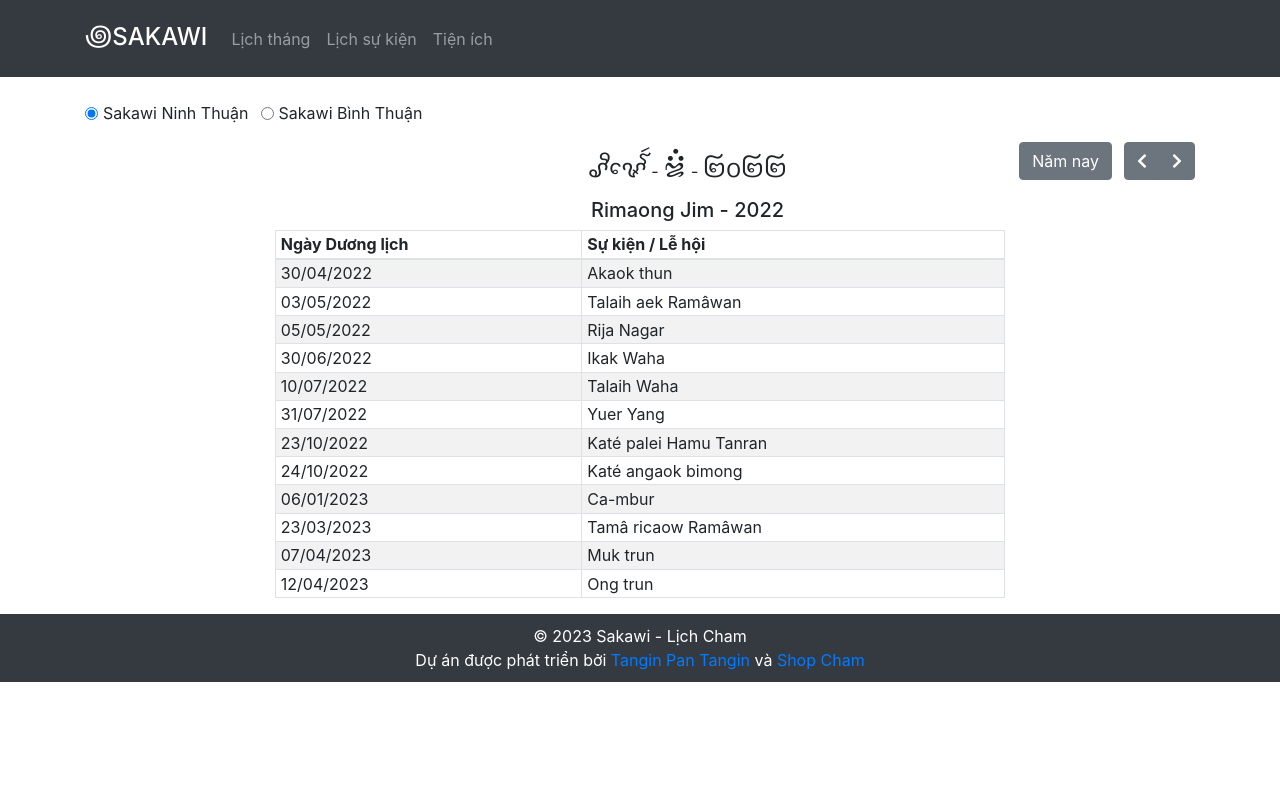
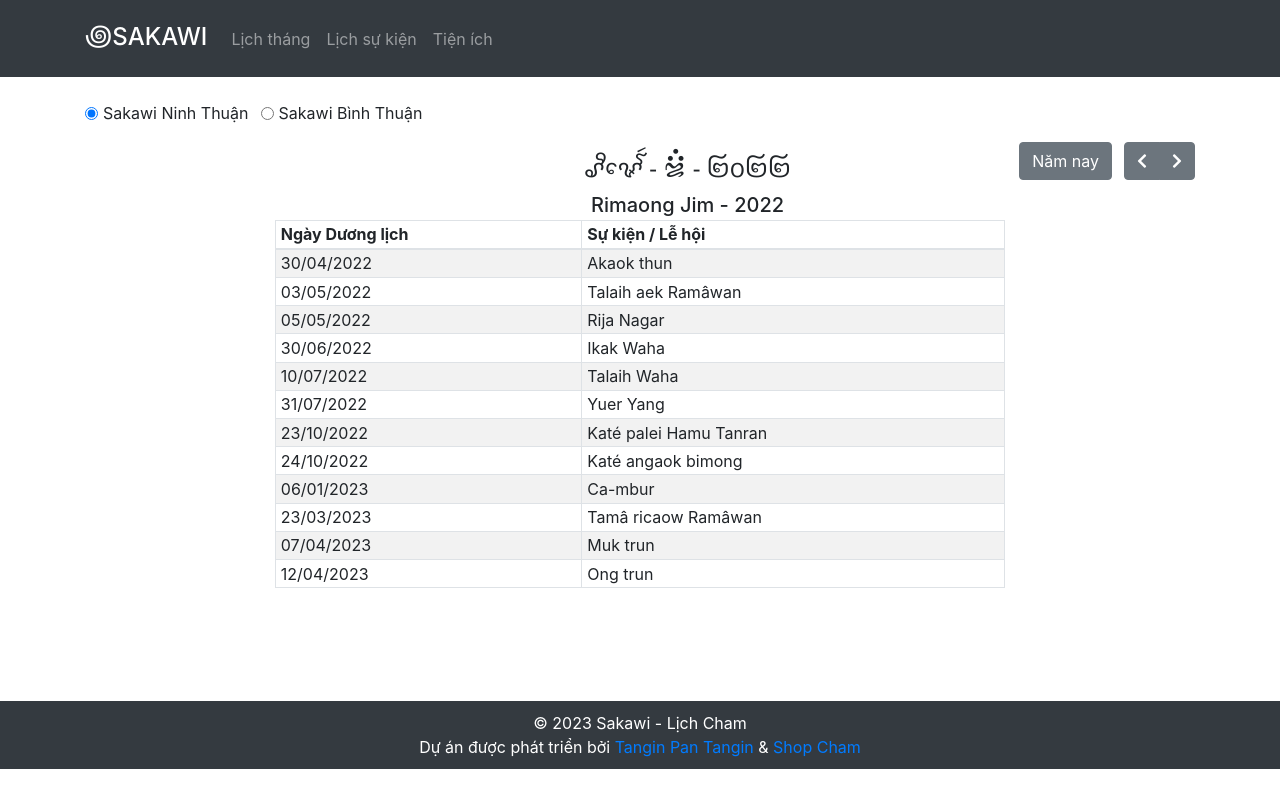
Before and after one commit to Tanginpantangin/sakawi-cham-web, a React (Create React App) app: page /#/events in a window 1280 px wide. Built offline with nearby package versions, Linux system fonts and the light colour scheme.

Commit message:
update layout

```diff
--- a/public/index.html
+++ b/public/index.html
@@ -1,17 +1,17 @@
 <!DOCTYPE html>
 <html lang="en">
+
 <head>
   <meta charset="utf-8" />
-    <link rel="icon" href="%PUBLIC_URL%/favicon.ico" />
+  <link rel="icon" href="%PUBLIC_URL%/sakawi.ico" />
   <meta name="viewport" content="width=device-width, initial-scale=1" />
   <meta name="theme-color" content="#000000" />
-    <meta
-      name="description"
-      content="Web site created using create-react-app"
-    />
+  <meta name="description" content="Sakawi (Lịch Cham) - Dự án được phát triển bởi Tangin Pan Tangin & Shop Cham" />
   <!-- Bootstrap CSS -->
-    <link rel="stylesheet" href="https://cdn.jsdelivr.net/npm/bootstrap@4.6.0/dist/css/bootstrap.min.css" integrity="sha384-B0vP5xmATw1+K9KRQjQERJvTumQW0nPEzvF6L/Z6nronJ3oUOFUFpCjEUQouq2+l" crossorigin="anonymous">
-    <link rel="stylesheet" href="https://use.fontawesome.com/releases/v5.7.0/css/all.css" integrity="sha384-lZN37f5QGtY3VHgisS14W3ExzMWZxybE1SJSEsQp9S+oqd12jhcu+A56Ebc1zFSJ" crossorigin="anonymous">
+  <link rel="stylesheet" href="https://cdn.jsdelivr.net/npm/bootstrap@4.6.0/dist/css/bootstrap.min.css"
+    integrity="sha384-B0vP5xmATw1+K9KRQjQERJvTumQW0nPEzvF6L/Z6nronJ3oUOFUFpCjEUQouq2+l" crossorigin="anonymous">
+  <link rel="stylesheet" href="https://use.fontawesome.com/releases/v5.7.0/css/all.css"
+    integrity="sha384-lZN37f5QGtY3VHgisS14W3ExzMWZxybE1SJSEsQp9S+oqd12jhcu+A56Ebc1zFSJ" crossorigin="anonymous">
 
   <link rel="apple-touch-icon" href="%PUBLIC_URL%/logo192.png" />
   <!--
@@ -21,7 +21,9 @@
   <link rel="manifest" href="%PUBLIC_URL%/manifest.json" />
   <title>Sakawi</title>
 </head>
+
 <body>
   <div id="root"></div>
 </body>
+
 </html>
--- a/src/App.css
+++ b/src/App.css
@@ -13,6 +13,7 @@
   .ikasSarak-title {
     font-family: 'AkharTakai';
     font-size: 2rem;
+    margin-bottom: 0;
   }
 
   .day-name {
--- a/src/Layout.tsx
+++ b/src/Layout.tsx
@@ -37,7 +37,7 @@ export const Layout = (props: LayoutProps) => {
             </Row>
             <br />
             {/* Body */}
-            <Row>
+            <Row style={{ minHeight: 600 }}>
                 <Col sm={12} md={12} lg={12}>
                     {props.children}
                 </Col>
@@ -49,7 +49,7 @@ export const Layout = (props: LayoutProps) => {
                     <br />
                     {'Dự án được phát triển bởi '}
                     <a href="https://tanginpantangin.com/#!/converter" target="_blank" rel="noreferrer">Tangin Pan Tangin</a>
-                    {' và '}
+                    {' & '}
                     <a href="http://shopcham.com" target="_blank" rel="noreferrer">Shop Cham</a>
                 </Col>
             </Row>
--- a/src/components/monthNavigation.tsx
+++ b/src/components/monthNavigation.tsx
@@ -2,8 +2,8 @@ import { Button, ButtonGroup, ButtonToolbar, Col } from "react-bootstrap";
 import { AwalMonthEnum, displayIkasSarakName, displayMonthName, displayNasakName, IkasSarakEnum } from "../enums/enum";
 import { AhierMonth } from "../model/AhierDate";
 import { AwalMonth } from "../model/AwalDate";
+import { SakawiType } from "../pages/monthCalendarPage";
 import Helper from "../utility/helper";
-import { SakawiType } from "../pages/monthCalendarPage";
 
 interface MonthNavigationProps {
     sakawiType: SakawiType;
--- a/src/components/yearNavigation.tsx
+++ b/src/components/yearNavigation.tsx
@@ -2,8 +2,8 @@ import { Button, ButtonGroup, ButtonToolbar, Col } from "react-bootstrap";
 import { displayIkasSarakName, displayNasakName, IkasSarakEnum } from "../enums/enum";
 import { AhierYear } from "../model/AhierDate";
 import { AwalYear } from "../model/AwalDate";
+import { SakawiType } from "../pages/monthCalendarPage";
 import Helper from "../utility/helper";
-import { SakawiType } from "../pages/monthCalendarPage";
 
 interface YearNavigationProps {
     sakawiType: SakawiType;
@@ -31,25 +31,27 @@ export const YearNavigation = (props: YearNavigationProps) => {
             <Col md={5} style={{ textAlign: "center" }}>
                 {props.sakawiType === 'sakawiAhier' && props.currentAhierYear &&
                     <>
-                        <div>
-                            <label className='bilan-title'>{displayNasakName(props.currentAhierYear.nasak).akharThrahName}</label>
+                        <div className='bilan-title'>
+                            {displayNasakName(props.currentAhierYear.nasak).akharThrahName}
                             {' - '}<label className='ikasSarak-title'>{displayIkasSarakName(props.currentAhierYear.ikasSarak)}</label>
-                            {' - '}<label className='bilan-title'>{Helper.convertToChamDigitUnicode(props.currentAhierYear.yearNumber ?? 0)}</label>
+                            {' - '}{Helper.convertToChamDigitUnicode(props.currentAhierYear.yearNumber ?? 0)}
                         </div>
-                        <h5>
+                        <div className='bilan-latin-title'>
                             {displayNasakName(props.currentAhierYear.nasak).rumiName} {IkasSarakEnum[props.currentAhierYear.ikasSarak]}
                             {' - '}{props.currentAhierYear.yearNumber}
-                        </h5>
+                        </div>
                     </>
                 }
                 {props.sakawiType === 'sakawiAwal' && props.currentAwalYear &&
-                    <h2>
+                    <div className='bilan-latin-title'>
                         {IkasSarakEnum[props.currentAwalYear.ikasSarak]}
                         {' - '}{props.currentAwalYear.yearNumber}
-                    </h2>
+                    </div>
                 }
                 {props.sakawiType === 'sakawiGregory' &&
-                    <h2>{`Năm ${props.currentGregoryYear}`}</h2>
+                    <div className='bilan-latin-title'>
+                        {`Năm ${props.currentGregoryYear}`}
+                    </div>
                 }
             </Col>
             <Col md={3}>
--- a/src/pages/eventCalendarPage.tsx
+++ b/src/pages/eventCalendarPage.tsx
@@ -1,5 +1,5 @@
 import React, { useState } from "react";
-import { Col, Container, Form, Row } from "react-bootstrap";
+import { Col, Container, Form, Row, Spinner } from "react-bootstrap";
 import { EventCalendar } from "../components/eventCanlendar";
 import { Layout } from "../Layout";
 import { FullCalendarType } from "../model/FullCalendarType";
@@ -13,8 +13,10 @@ export const EventCalendarPage = () => {
     const [areaType, setAreaType] = useState<AreaType>('NinhThuan');
     const [matrixSakawi, setMatrixSakawi] = useState<MatrixCalendarType[]>([]);
     const [fullSakawi, setFullSakawi] = useState<FullCalendarType[]>([]);
+    const [loading, setLoading] = useState(false);
 
     React.useEffect(() => {
+        setLoading(true);
         function init() {
             // Build matrix Calendar
             let matrix = Helper.buildMatrixCalendar(2046, areaType);
@@ -23,7 +25,12 @@ export const EventCalendarPage = () => {
         }
 
         init();
+        setLoading(false);
     }, [areaType]);
+
+    if (loading) {
+        return <Spinner animation="border" />
+    }
 
     return (
         <Layout>
--- a/src/pages/monthCalendarPage.tsx
+++ b/src/pages/monthCalendarPage.tsx
@@ -1,5 +1,5 @@
 import React, { useState } from "react";
-import { Accordion, Alert, Button, Card, Col, Container, Form, Row } from "react-bootstrap";
+import { Accordion, Alert, Button, Card, Col, Container, Form, Row, Spinner } from "react-bootstrap";
 import { CountDownBar, CountDownBarProps } from "../components/countDownBar";
 import { MonthCalendar } from "../components/monthCalendar";
 import { Layout } from "../Layout";
@@ -16,8 +16,11 @@ export const MonthCalendarPage = () => {
     const [matrixSakawi, setMatrixSakawi] = useState<MatrixCalendarType[]>([]);
     const [fullSakawi, setFullSakawi] = useState<FullCalendarType[]>([]);
     const [nextEvents, setNextEvents] = useState<CountDownBarProps[]>([]);
+    const [loading, setLoading] = useState(false);
 
     React.useEffect(() => {
+        setLoading(true);
+
         function init() {
             // Build matrix Calendar
             let matrix = Helper.buildMatrixCalendar(2046, areaType);
@@ -41,7 +44,18 @@ export const MonthCalendarPage = () => {
         }
 
         init();
+        setLoading(false);
     }, [areaType]);
+
+    React.useEffect(() => {
+        setTimeout(() => {
+            setShowWarning(false);
+        }, 30000);
+    });
+
+    if (loading) {
+        return <Spinner animation="border" />
+    }
 
     return (
         <Layout>
```
Also changed, not shown: 2 other files (tests, documents, lock files or other folders). Lines whose indentation alone changed are shown as unchanged.
